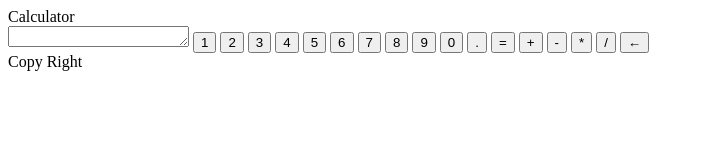
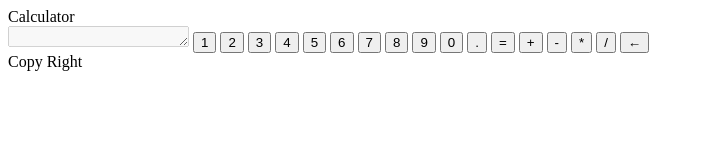
Before and after one commit to Nwitlyck/calculator-web, a plain HTML site: page html-code/index.html in a window 1280 px wide. Shown: the whole page, without its empty margins (0-704 px from the left). Drawn offline with Linux system fonts and the light colour scheme.

Commit message:
Calculator v1.0.2

```diff
--- a/html-code/index.html
+++ b/html-code/index.html
@@ -9,7 +9,7 @@
   <body>
     <header>Calculator</header>
     <div>
-      <textarea id="textareaCalculator" cols="20" rows="1"></textarea>
+      <textarea id="textareaCalculator" cols="20" rows="1" disabled></textarea>
       <button type="buttonNumber" id="buttonNumOne">1</button>
       <button type="buttonNumber" id="buttonNumTwo">2</button>
       <button type="buttonNumber" id="buttonNumThree">3</button>
```
